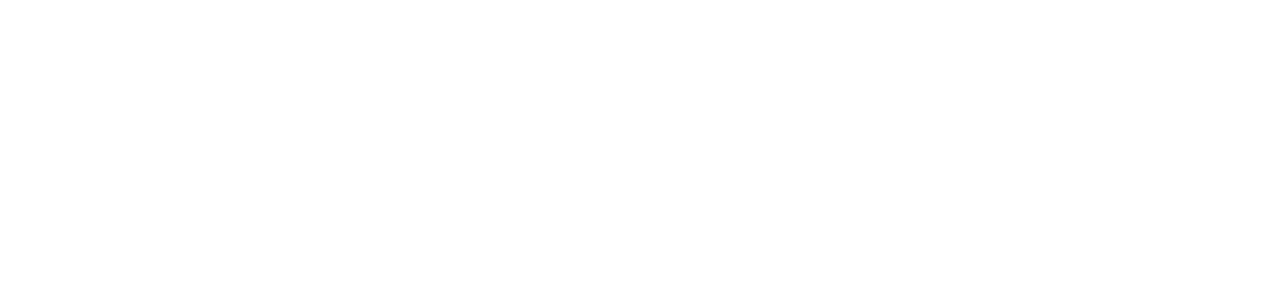
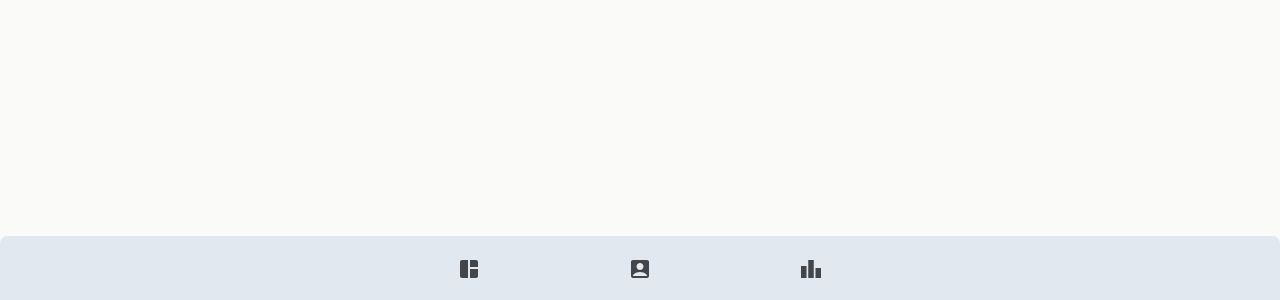
Before and after one commit to markslorach/CodeCrush, a Next.js app: page / in a window 1280 px wide. Shown: the part 500-800 px from the top of the page. Built offline with nearby package versions, Linux system fonts and the light colour scheme.

Commit message:
added nav

```diff
--- /dev/null
+++ b/app/components/NavBar.jsx
@@ -0,0 +1,34 @@
+import Link from "next/link";
+
+// Icons
+import SpaceDashboardIcon from "@mui/icons-material/SpaceDashboard";
+import AccountBoxIcon from "@mui/icons-material/AccountBox";
+import LeaderboardIcon from "@mui/icons-material/Leaderboard";
+
+export default function NavBar() {
+  return (
+    <nav className="flex z-10 fixed bottom-0 left-0 h-16 items-center bg-slate-200 rounded-t-lg w-full">
+      <div className="w-full flex">
+      <div className="w-full max-w-lg mx-auto">
+        <ul className="flex justify-around text-black/70">
+          <li>
+            <Link href="/dashboard">
+              <SpaceDashboardIcon fontSize="medium" />
+            </Link>
+          </li>
+          <li>
+            <Link href="/profile">
+              <AccountBoxIcon fontSize="medium" />
+            </Link>
+          </li>
+          <li>
+            <Link href="/leaderboard">
+              <LeaderboardIcon fontSize="medium" />
+            </Link>
+          </li>
+        </ul>
+        </div>
+      </div>
+    </nav>
+  );
+}
--- a/app/layout.js
+++ b/app/layout.js
@@ -1,22 +1,32 @@
-import { Inter } from 'next/font/google'
-import './globals.css'
+import { Ubuntu } from "next/font/google";
+import "./globals.css";
 
-// Providers
-import { ClerkProvider } from '@clerk/nextjs'
+// Auth Provider
+import { ClerkProvider } from "@clerk/nextjs";
+// Components
+import NavBar from "./components/NavBar";
 
-const inter = Inter({ subsets: ['latin'] })
+const ubuntu = Ubuntu({
+  subsets: ["latin"],
+  weight: ["300", "400", "500", "700"],
+});
 
 export const metadata = {
-  title: 'Create Next App',
-  description: 'Generated by create next app',
-}
+  title: "CodeCrush",
+  description: "Challenge yourself with a daily coding quiz.",
+};
 
 export default function RootLayout({ children }) {
   return (
     <ClerkProvider>
-    <html lang="en">
-      <body className={inter.className}>{children}</body>
-    </html>
+      <html className="overflow-y-scroll" lang="en">
+        <body className={`${ubuntu.className} max-w-lg mx-auto bg-stone-50`}>
+          <main className="min-h-screen py-24 px-5 ">
+            {children}
+            <NavBar />
+          </main>
+        </body>
+      </html>
     </ClerkProvider>
-  )
+  );
 }
--- a/package.json
+++ b/package.json
@@ -10,6 +10,10 @@
   },
   "dependencies": {
     "@clerk/nextjs": "^4.27.1",
+    "@emotion/react": "^11.11.1",
+    "@emotion/styled": "^11.11.0",
+    "@mui/icons-material": "^5.14.18",
+    "@mui/material": "^5.14.18",
     "next": "14.0.3",
     "react": "^18",
     "react-dom": "^18"
```
Also changed, not shown: 1 other file (tests, documents, lock files or other folders).
